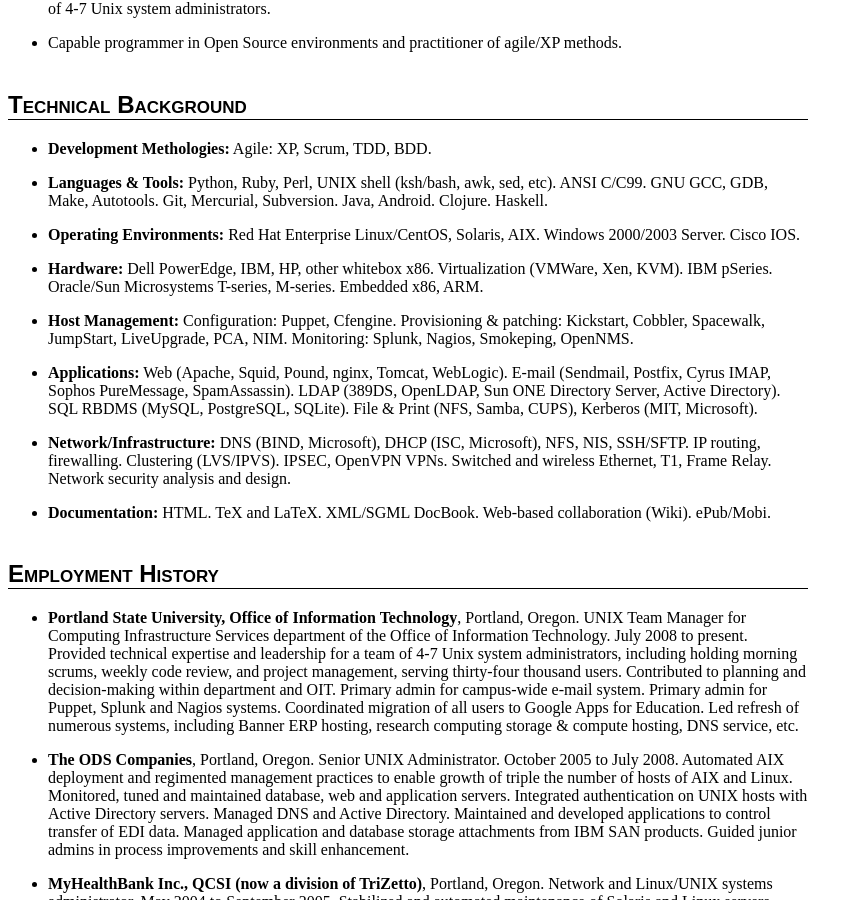
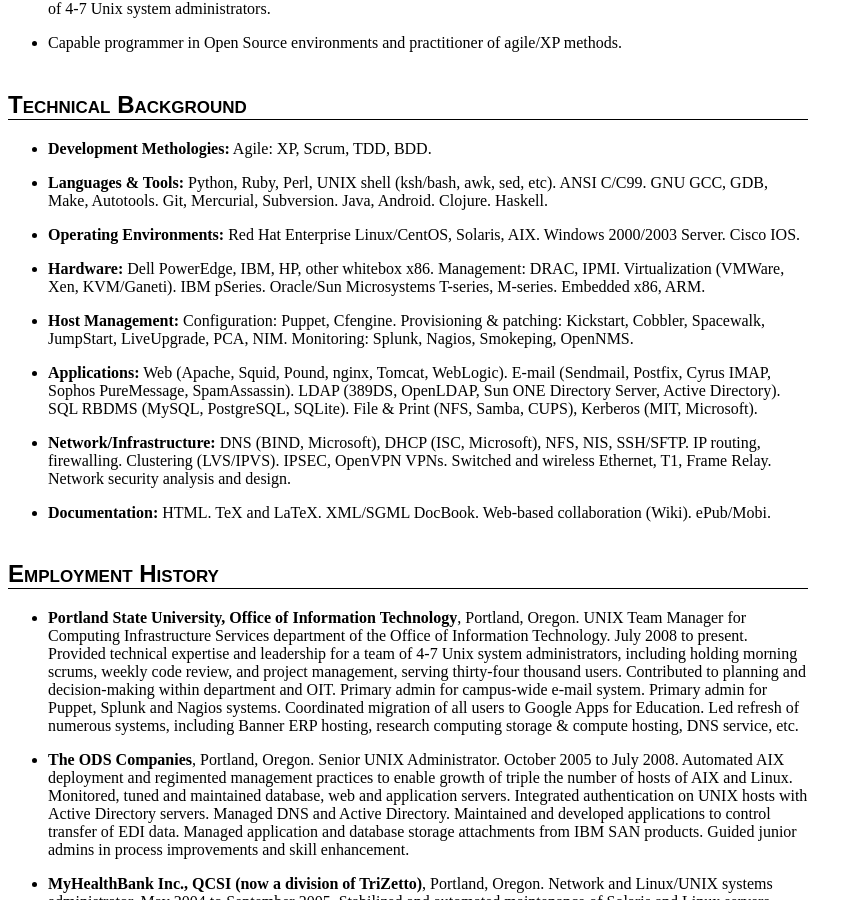
Before and after one commit to wcooley/wcooley.github.io, a Jekyll site: the page built from about/wcooley/resume_wcooley/index.html, in a window 1280 px wide and 900 px high, scrolled down 309 px. Shown: the whole window, without its empty margins (0-863 px from the left). Built offline with Jekyll 4.4.1, drawn with Linux system fonts in a browser that asks for light colours; some web fonts are replaced; Markdown is read by kramdown in place of the engine named in the settings.

Commit message:
Add LOM management

```diff
--- a/about/wcooley/resume_wcooley/index.html
+++ b/about/wcooley/resume_wcooley/index.html
@@ -121,8 +121,9 @@ title: Résumé for Wil Cooley
     Solaris, AIX. Windows 2000/2003 Server. Cisco IOS.</p></li>
 
     <li><p><b>Hardware:</b> Dell PowerEdge, IBM, HP, other whitebox x86.
-    Virtualization (VMWare, Xen, KVM). IBM pSeries. Oracle/Sun Microsystems
-    T-series, M-series.  Embedded x86, ARM.</p></li>
+    Management: DRAC, IPMI.  Virtualization (VMWare, Xen, KVM/Ganeti). IBM
+    pSeries. Oracle/Sun Microsystems T-series, M-series.  Embedded x86,
+    ARM.</p></li>
 
     <li><p><b>Host Management:</b> Configuration: Puppet, Cfengine.
     Provisioning &amp; patching: Kickstart, Cobbler, Spacewalk, JumpStart,
```
